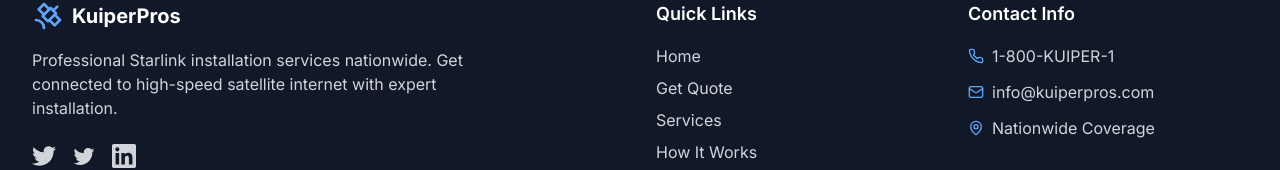
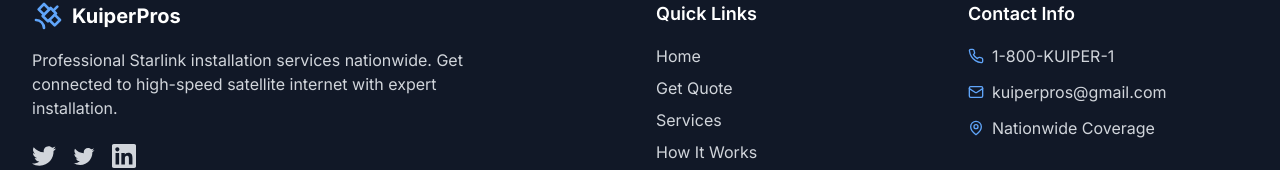
Before and after one commit to kuaya1/kuiperpros, a Next.js app: page / in a window 1280 px wide. Shown: the part 4720-4890 px from the top of the page. Built offline with nearby package versions, Linux system fonts and the light colour scheme.

Commit message:
email update

```diff
--- a/app/layout.tsx
+++ b/app/layout.tsx
@@ -66,7 +66,7 @@
             description: 'Professional Amazon Kuiper satellite internet installation services',
             url: 'https://kuiperpros.com',
             telephone: '+1-800-KUIPER-1',
-            email: 'info@kuiperpros.com',
+            email: 'kuiperpros@gmail.com',
           }}
         />
         <Analytics />
--- a/components/layout/Footer.tsx
+++ b/components/layout/Footer.tsx
@@ -78,7 +78,7 @@
               </li>
               <li className="flex items-center space-x-2">
                 <Mail className="h-4 w-4 text-brand-400" />
-                <span className="text-gray-300">info@kuiperpros.com</span>
+                <span className="text-gray-300">kuiperpros@gmail.com</span>
               </li>
               <li className="flex items-center space-x-2">
                 <MapPin className="h-4 w-4 text-brand-400" />
```
Also changed, not shown: 1 other file (tests, documents, lock files or other folders).
